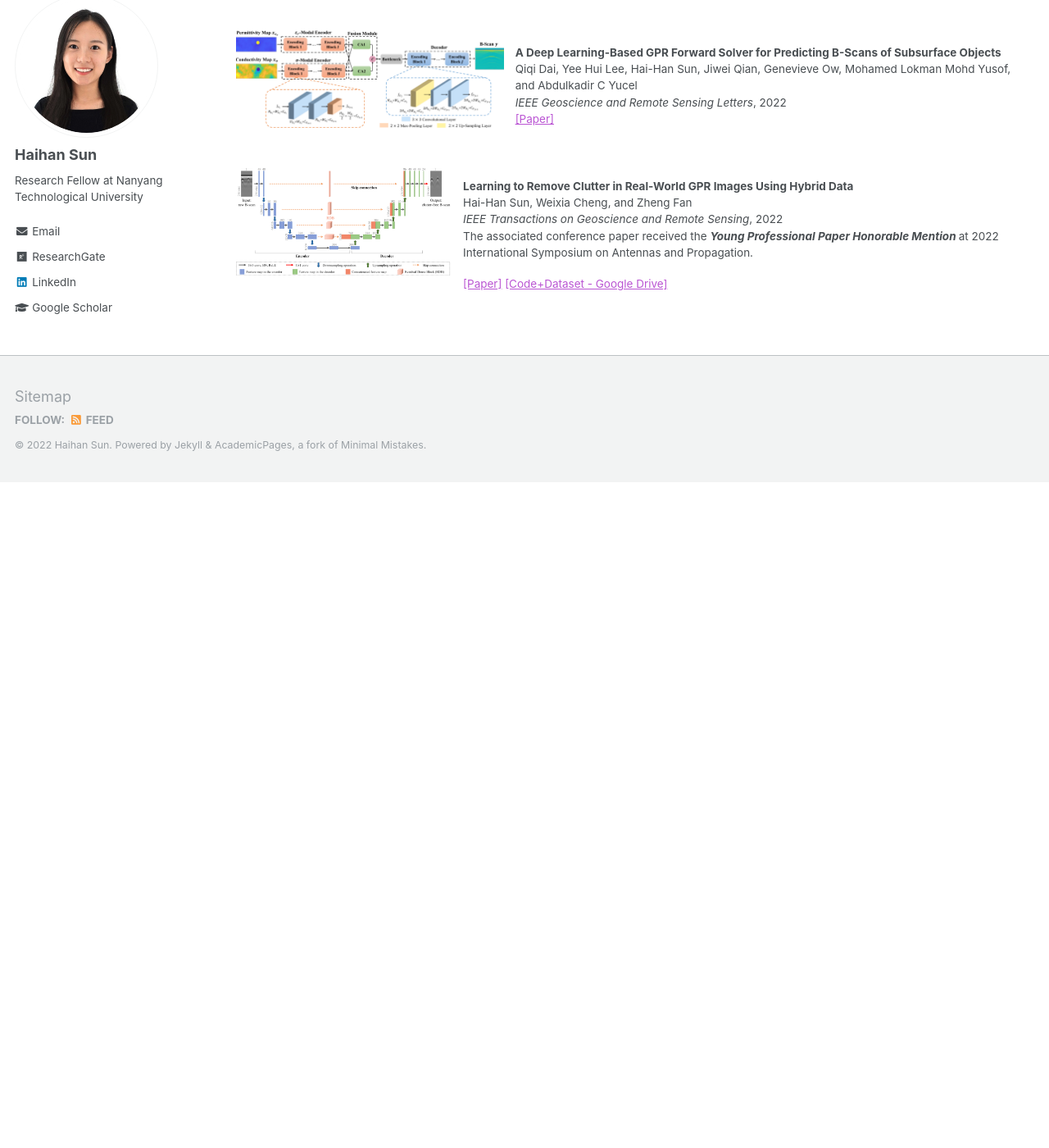
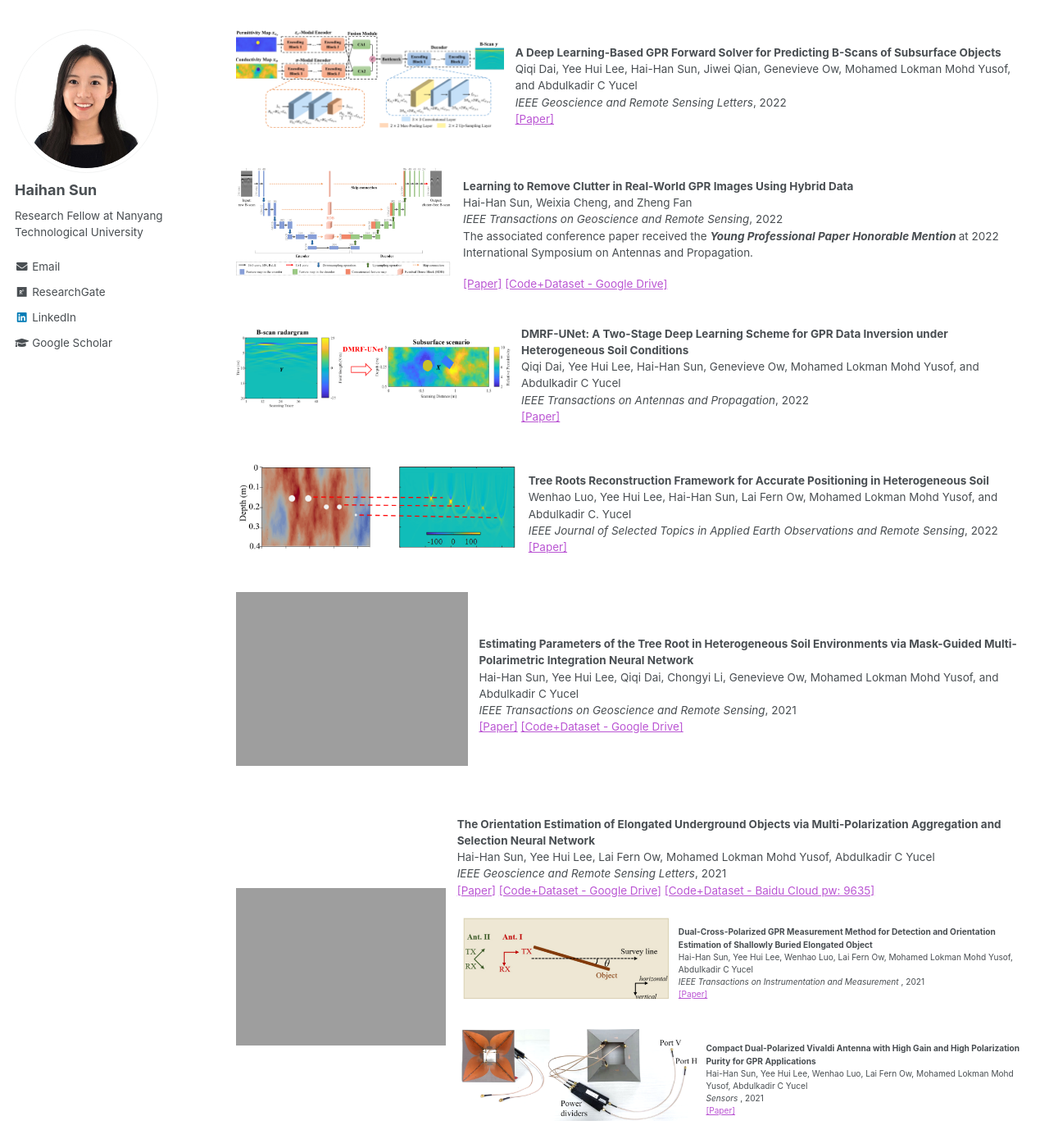
Before and after one commit to Haihan-Sun/Haihan-Sun.github.io, a Jekyll site: the page built from _pages/GPR.html, in a window 1280 px wide and 1400 px high, scrolled down 811 px. Shown: the whole window at 82% size. Built offline with Jekyll 4.4.1, drawn with Linux system fonts in a browser that asks for light colours.

Commit message:
Update GPR.html

```diff
--- a/_pages/GPR.html
+++ b/_pages/GPR.html
@@ -49,6 +49,58 @@ The associated conference paper received the <i><b> Young Professional Paper Hon
 <a href="https://drive.google.com/file/d/1ZdNZPVgvQGfb6kKFuwj0H6UGxjO8_cMw/view?usp=sharing" style="color:MediumOrchid;">[Code+Dataset - Google Drive]</a>  <br />
 </td></tr></table>
 
+<table class="imgtable"><tr><td>
+<img src="https://haihan-sun.github.io/_pages/images/DMRF-UNET.png" width="400" />&nbsp;</td>
+<td align="left"><p><b>DMRF-UNet: A Two-Stage Deep Learning Scheme for GPR Data Inversion under Heterogeneous Soil Conditions  </b> <br />
+Qiqi Dai, Yee Hui Lee, Hai-Han Sun, Genevieve Ow, Mohamed Lokman Mohd Yusof, and Abdulkadir C Yucel <br />
+<i>IEEE Transactions on Antennas and Propagation</i>, 2022 <br />
+<a href="https://arxiv.org/abs/2205.07567" style="color:MediumOrchid;">[Paper]</a>
+</td></tr></table>
+
+
+<table class="imgtable"><tr><td>
+<img src="https://haihan-sun.github.io/_pages/images/Framework.png" width="400" />&nbsp;</td>
+<td align="left"><p><b>Tree Roots Reconstruction Framework for Accurate Positioning in Heterogeneous Soil  </b> <br />
+Wenhao Luo, Yee Hui Lee, Hai-Han Sun, Lai Fern Ow, Mohamed Lokman Mohd Yusof, and Abdulkadir C. Yucel <br />
+<i>IEEE Journal of Selected Topics in Applied Earth Observations and Remote Sensing</i>, 2022 <br />
+<a href="https://ieeexplore.ieee.org/stamp/stamp.jsp?tp=&arnumber=9714768" style="color:MediumOrchid;">[Paper]</a>
+</td></tr></table>
+
+
+<table class="imgtable"><tr><td>
+<img src="https://haihan-sun.github.io/_pages/images/MMINet.png" width="400" />&nbsp;</td>
+<td align="left"><p><b>Estimating Parameters of the Tree Root in Heterogeneous Soil Environments via Mask-Guided Multi-Polarimetric Integration Neural Network   </b> <br />
+Hai-Han Sun, Yee Hui Lee, Qiqi Dai, Chongyi Li, Genevieve Ow, Mohamed Lokman Mohd Yusof, and Abdulkadir C Yucel <br />
+<i>IEEE Transactions on Geoscience and Remote Sensing</i>, 2021 <br />
+<a href="https://arxiv.org/abs/2112.13494" style="color:MediumOrchid;">[Paper]</a>
+<a href="https://drive.google.com/file/d/1sgwTdJdc7ugzDYkGftBDrQuMWIUqumfr/view?usp=sharing" style="color:MediumOrchid;">[Code+Dataset - Google Drive]</a>
+</td></tr></table>
+
+
+<table class="imgtable"><tr><td>
+<img src="https://haihan-sun.github.io/_pages/images/MASNet.png" width="400" />&nbsp;</td>
+<td align="left"><p><b>The Orientation Estimation of Elongated Underground Objects via Multi-Polarization Aggregation and Selection Neural Network   </b> <br />
+Hai-Han Sun, Yee Hui Lee, Lai Fern Ow, Mohamed Lokman Mohd Yusof, Abdulkadir C Yucel <br />
+<i>IEEE Geoscience and Remote Sensing Letters</i>, 2021 <br />
+<a href="https://arxiv.org/abs/2101.12398" style="color:MediumOrchid;">[Paper]</a>
+<a href="https://drive.google.com/file/d/10OmBn0swEH7Bmtd9o2D3SdYqpKNCm3Db/view?usp=sharing" style="color:MediumOrchid;">[Code+Dataset - Google Drive]</a>
+<a href="https://pan.baidu.com/s/15p42FlKrTTF4J_IAc0ggBA" style="color:MediumOrchid;">[Code+Dataset - Baidu Cloud pw: 9635]</a>
+
+<table class="imgtable"><tr><td>
+<img src="https://haihan-sun.github.io/_pages/images/Measurement.png" width="400" />&nbsp;</td>
+<td align="left"><p><b>Dual-Cross-Polarized GPR Measurement Method for Detection and Orientation Estimation of Shallowly Buried Elongated Object  </b> <br />
+Hai-Han Sun, Yee Hui Lee, Wenhao Luo, Lai Fern Ow, Mohamed Lokman Mohd Yusof, Abdulkadir C Yucel <br />
+<i>IEEE Transactions on Instrumentation and Measurement </i>, 2021 <br />
+<a href="https://arxiv.org/abs/2205.08142" style="color:MediumOrchid;">[Paper]</a>
+</td></tr></table>
+
+<table class="imgtable"><tr><td>
+<img src="https://haihan-sun.github.io/_pages/images/Vivaldi.png" width="400" />&nbsp;</td>
+<td align="left"><p><b>Compact Dual-Polarized Vivaldi Antenna with High Gain and High Polarization Purity for GPR Applications </b> <br />
+Hai-Han Sun, Yee Hui Lee, Wenhao Luo, Lai Fern Ow, Mohamed Lokman Mohd Yusof, Abdulkadir C Yucel <br />
+<i>Sensors  </i>, 2021 <br />
+<a href="https://www.mdpi.com/1424-8220/21/2/503" style="color:MediumOrchid;">[Paper]</a>
+</td></tr></table>
 
 </body>
 </html>
```
